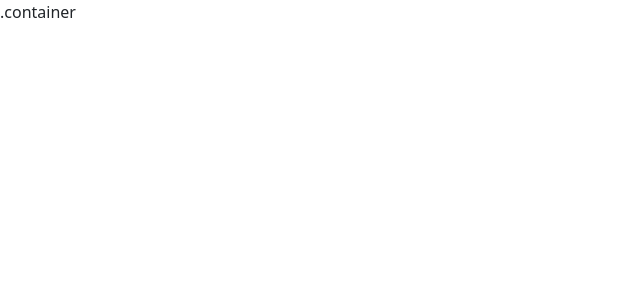
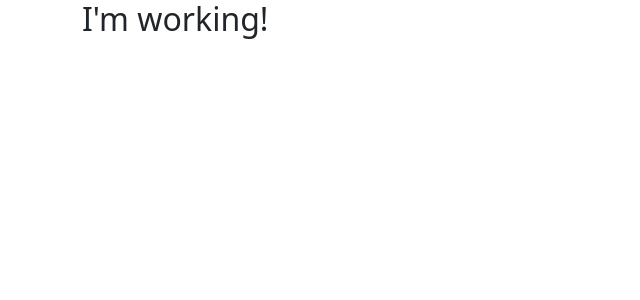
Before and after one commit to yauchinlam/RecipeShoppingProject, an Angular app: page / in a window 1280 px wide. Shown: the top 300 px of the page, without its empty margins (0-640 px from the left). Built offline with nearby package versions, Linux system fonts and the light colour scheme.

Commit message:
Verified bootstrap working

```diff
--- a/src/app/app.component.html
+++ b/src/app/app.component.html
@@ -1 +1,7 @@
-.container
+<div class="container">
+  <div class="row">
+    <div class="col-md-12">
+      <h2>I'm working!</h2>
+    </div>
+  </div>
+</div>
```
